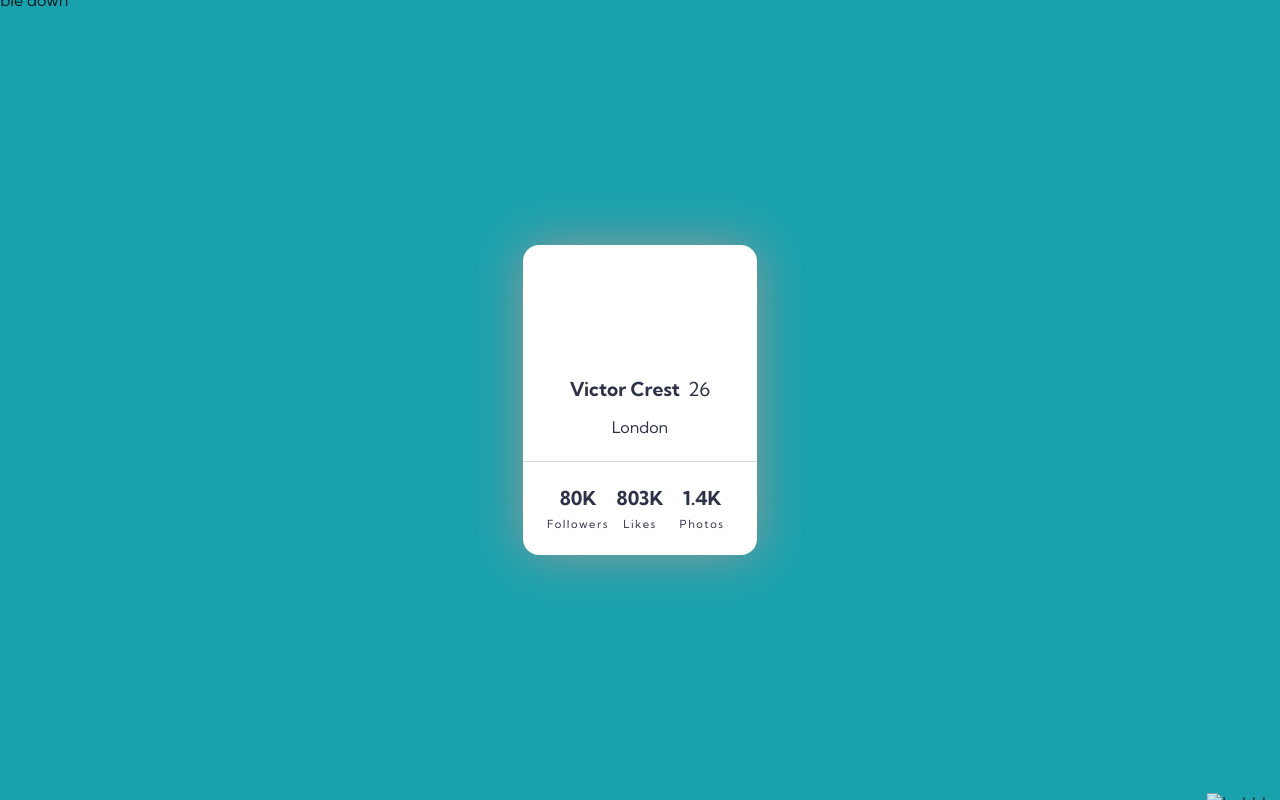
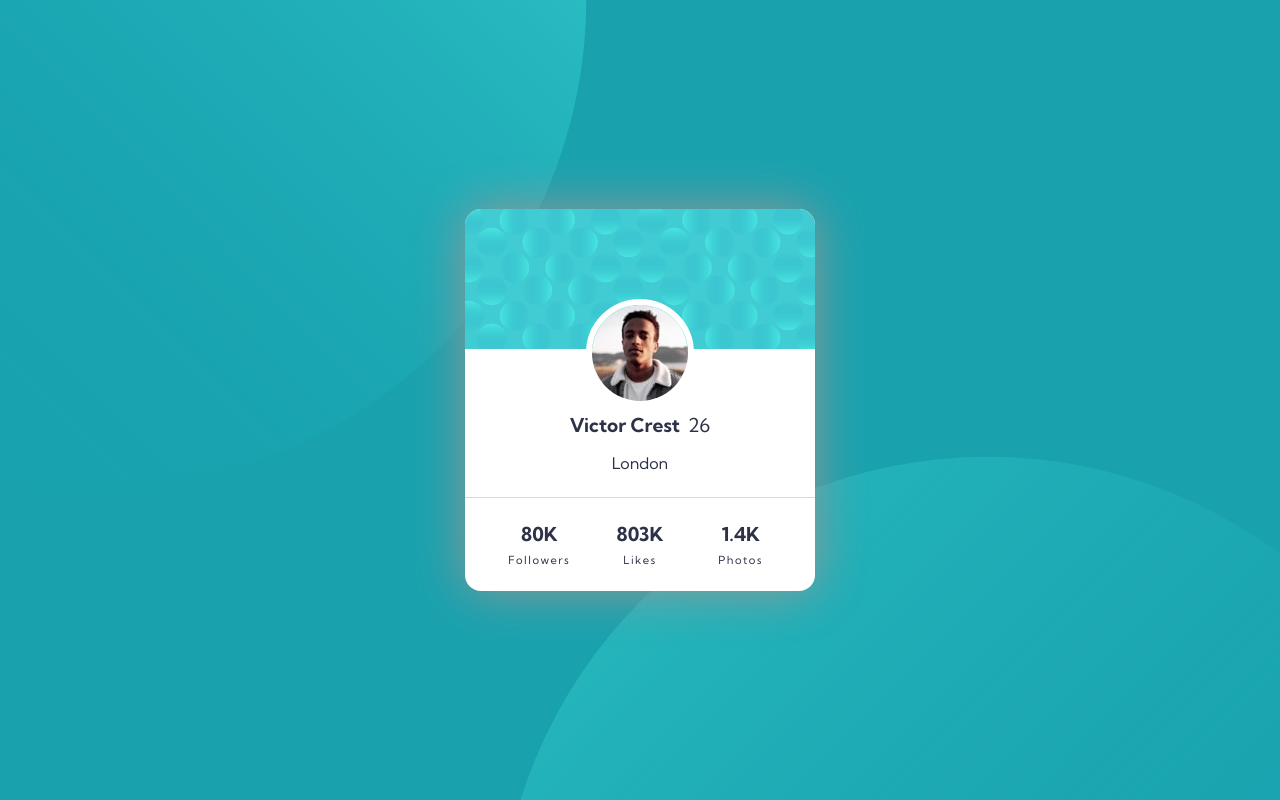
Before and after one commit to dsijakovski98/profile-card, a plain HTML site: page index.html in a window 1280 px wide. Drawn offline with Linux system fonts and the light colour scheme; the site is published under a folder, as on GitHub Pages, so addresses that start at the root find nothing.

Commit message:
relative path added

```diff
--- a/index.html
+++ b/index.html
@@ -15,18 +15,18 @@
     <body>
         <div class="background">
             <div class="bubble bubble-up">
-                <img src="/images/bg-pattern-top.svg" alt="bubble down">
+                <img src="./images/bg-pattern-top.svg" alt="bubble down">
             </div>
             <div class="bubble bubble-down">
-                <img src="/images/bg-pattern-bottom.svg" alt="bubble up">
+                <img src="./images/bg-pattern-bottom.svg" alt="bubble up">
             </div>
         </div>
 
         <main class="overlay">
             <div class="card-container">
                 <section class="card-media">
-                    <img class='card-media-bg' src="/images/bg-pattern-card.svg" alt="">
-                    <img class='card-media-profile' src="/images/image-victor.jpg" alt="">
+                    <img class='card-media-bg' src="./images/bg-pattern-card.svg" alt="">
+                    <img class='card-media-profile' src="./images/image-victor.jpg" alt="">
                 </section>
                 <section class="card-profile-info">
                     <div class="card-profile-name">
```
